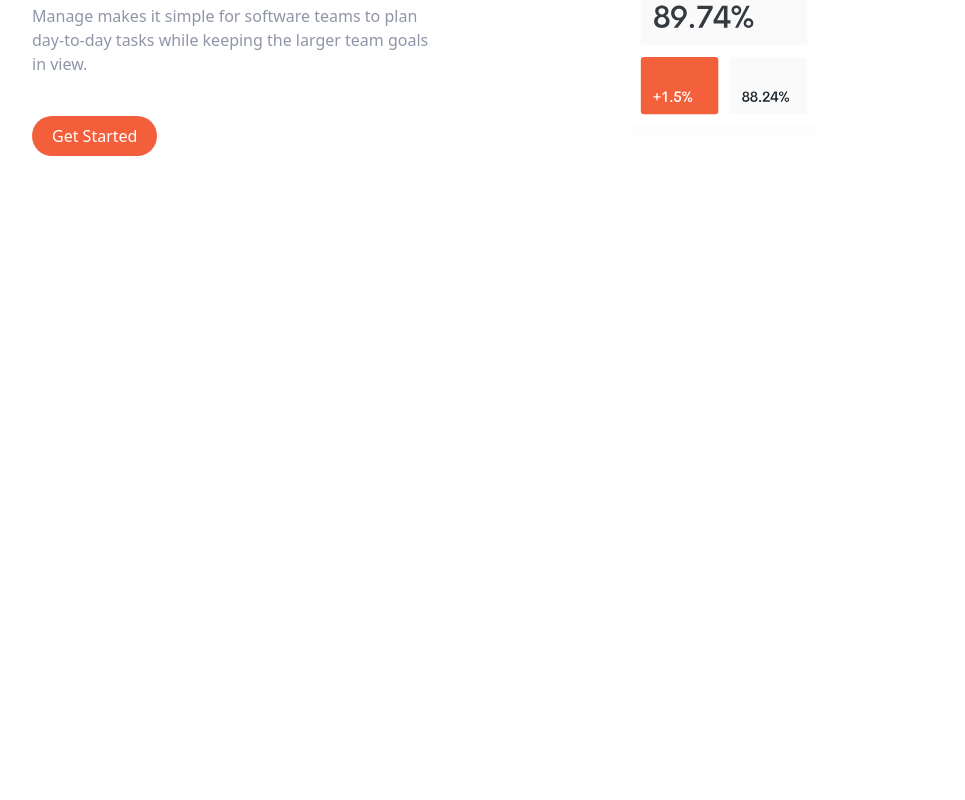
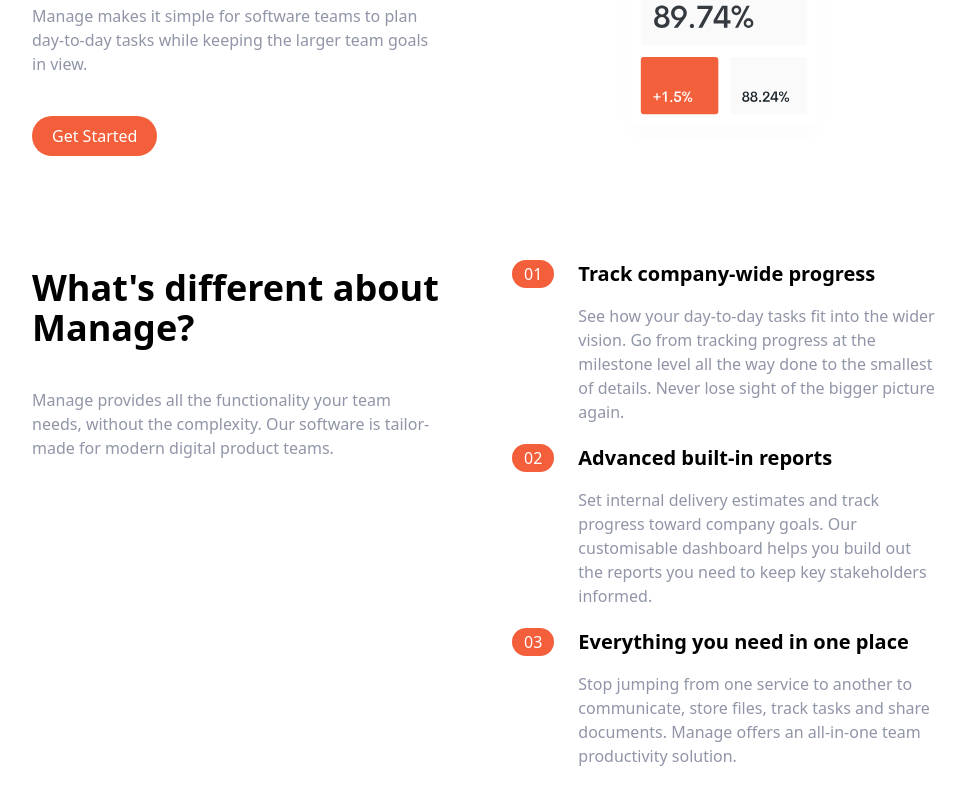
Before and after one commit to halakhellow/tailwind-manage-app, a website: page index.html in a window 1280 px wide. Shown: the part 388-1188 px from the top of the page, without its empty margins (160-1125 px from the left). Before the commit the page ends 800 px from the top, so only its background shows below. Drawn offline with Linux system fonts and the light colour scheme.

Commit message:
add feature section elements with their tailwind classes

```diff
--- a/index.html
+++ b/index.html
@@ -47,5 +47,85 @@
         />
       </div>
     </section>
+    <section class="container mx-auto mt-8 flex flex-col md:flex-row">
+      <div class="flex flex-col space-y-10 p-10 md:w-1/2">
+        <h2 class="text-center text-3xl font-bold md:text-left md:text-4xl">
+          What's different about Manage?
+        </h2>
+        <p class="text-center text-darkGrayishBlue md:text-left">
+          Manage provides all the functionality your team needs, without the
+          complexity. Our software is tailor-made for modern digital product
+          teams.
+        </p>
+      </div>
+      <div class="space-y-5 p-8 md:w-1/2">
+        <div class="flex flex-col md:flex-row md:space-x-6">
+          <div
+            class="flex rounded-l-full bg-brightRedSupLight md:bg-transparent"
+          >
+            <div class="h-fit rounded-full bg-brightRed px-3 py-0.5 text-white">
+              01
+            </div>
+            <h3 class="pl-5 text-lg font-bold md:hidden">
+              Track company-wide progress
+            </h3>
+          </div>
+          <div class="flex flex-col space-y-4">
+            <h3 class="hidden text-lg font-bold md:block md:text-xl">
+              Track company-wide progress
+            </h3>
+            <p class="text-darkGrayishBlue">
+              See how your day-to-day tasks fit into the wider vision. Go from
+              tracking progress at the milestone level all the way done to the
+              smallest of details. Never lose sight of the bigger picture again.
+            </p>
+          </div>
+        </div>
+        <div class="flex flex-col md:flex-row md:space-x-6">
+          <div
+            class="flex rounded-l-full bg-brightRedSupLight md:bg-transparent"
+          >
+            <div class="h-fit rounded-full bg-brightRed px-3 py-0.5 text-white">
+              02
+            </div>
+            <h3 class="pl-5 text-lg font-bold md:hidden">
+              Advanced built-in reports
+            </h3>
+          </div>
+          <div class="flex flex-col space-y-4">
+            <h3 class="hidden text-lg font-bold md:block md:text-xl">
+              Advanced built-in reports
+            </h3>
+            <p class="text-darkGrayishBlue">
+              Set internal delivery estimates and track progress toward company
+              goals. Our customisable dashboard helps you build out the reports
+              you need to keep key stakeholders informed.
+            </p>
+          </div>
+        </div>
+        <div class="flex flex-col md:flex-row md:space-x-6">
+          <div
+            class="flex rounded-l-full bg-brightRedSupLight md:bg-transparent"
+          >
+            <div class="h-fit rounded-full bg-brightRed px-3 py-0.5 text-white">
+              03
+            </div>
+            <h3 class="pl-5 text-lg font-bold md:hidden">
+              Everything you need in one place
+            </h3>
+          </div>
+          <div class="flex flex-col space-y-4">
+            <h3 class="hidden text-lg font-bold md:block md:text-xl">
+              Everything you need in one place
+            </h3>
+            <p class="text-darkGrayishBlue">
+              Stop jumping from one service to another to communicate, store
+              files, track tasks and share documents. Manage offers an
+              all-in-one team productivity solution.
+            </p>
+          </div>
+        </div>
+      </div>
+    </section>
   </body>
 </html>
```
Also changed, not shown: dist/output.css.
